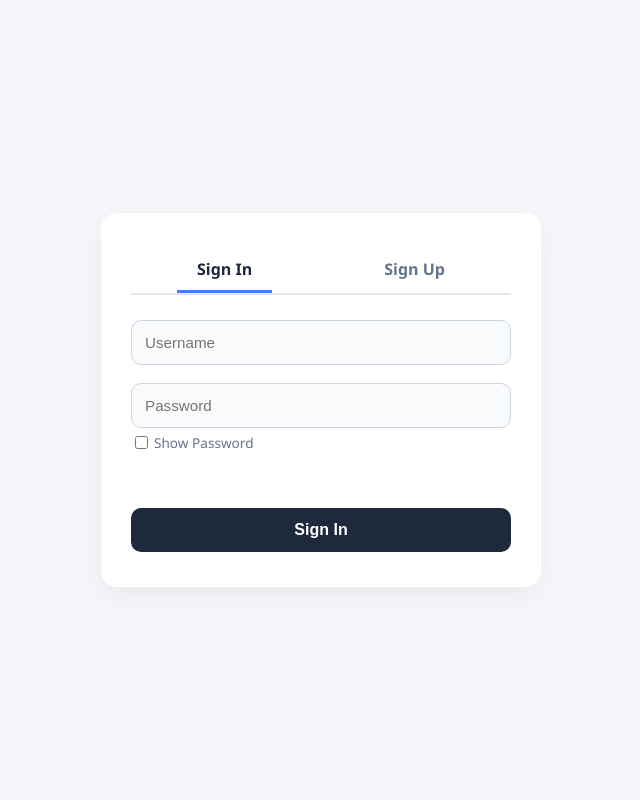
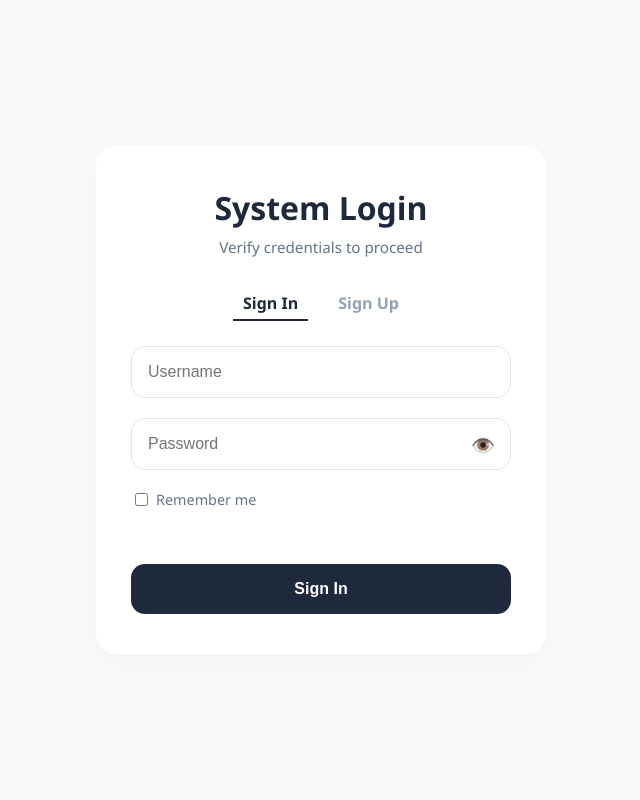
Before and after one commit to Alikhriasat/RootkitGuard, a Flask app: page /login in a window 1280 px wide. Shown: the whole page, without its empty margins (319-959 px from the left). Run offline with Flask 3, Linux system fonts and the light colour scheme.

Commit message:
Revamp login.html for improved UI and functionality

```diff
--- a/templates/login.html
+++ b/templates/login.html
@@ -3,11 +3,11 @@
 <head>
     <meta charset="UTF-8">
     <meta name="viewport" content="width=device-width, initial-scale=1.0">
-    <title>Authentication - RootkitGuard</title>
+    <title>System Login</title>
     <style>
         body {
             font-family: 'Segoe UI', Tahoma, Geneva, Verdana, sans-serif;
-            background-color: #f4f6f9;
+            background-color: #f8fafc;
             display: flex;
             justify-content: center;
             align-items: center;
@@ -16,91 +16,119 @@
         }
         .card {
             background: white;
-            padding: 35px 30px;
-            border-radius: 16px;
-            box-shadow: 0 10px 25px rgba(0,0,0,0.05);
+            padding: 40px 35px;
+            border-radius: 20px;
+            box-shadow: 0 10px 30px rgba(0,0,0,0.03);
             width: 380px;
             text-align: center;
         }
-        .tabs {
+        h2 {
+            color: #1e293b;
+            font-size: 2rem;
+            margin: 0 0 8px 0;
+        }
+        p.subtitle {
+            color: #64748b;
+            font-size: 0.95rem;
+            margin: 0 0 30px 0;
+        }
+        .auth-modes {
             display: flex;
-            justify-content: space-around;
+            justify-content: center;
+            gap: 20px;
             margin-bottom: 25px;
-            border-bottom: 2px solid #e2e8f0;
         }
-        .tab {
-            padding: 10px 20px;
+        .mode-btn {
+            font-size: 1rem;
+            font-weight: 600;
+            color: #94a3b8;
             cursor: pointer;
-            font-weight: bold;
-            color: #64748b;
+            padding: 5px 10px;
             transition: all 0.2s ease;
         }
-        .tab.active {
+        .mode-btn.active {
             color: #1e293b;
-            border-bottom: 3px solid #3b82f6;
+            border-bottom: 2px solid #1e293b;
         }
         .form-group {
-            margin-bottom: 18px;
+            margin-bottom: 20px;
+            position: relative;
             text-align: left;
         }
-        input {
+        input[type="text"], input[type="password"] {
             width: 100%;
-            padding: 13px;
-            border: 1px solid #cbd5e1;
-            border-radius: 10px;
+            padding: 16px;
+            border: 1px solid #e2e8f0;
+            border-radius: 14px;
             box-sizing: border-box;
-            font-size: 0.95rem;
-            background-color: #f8fafc;
+            font-size: 1rem;
+            color: #334155;
+            background-color: #fff;
+            transition: all 0.2s ease;
         }
         input:focus {
             outline: none;
-            border-color: #3b82f6;
-            background-color: #fff;
+            border-color: #cbd5e1;
         }
-        .show-pass-container {
+        /* أيقونة العين داخل حقل الباسوورد */
+        .password-toggle {
+            position: absolute;
+            right: 16px;
+            top: 50%;
+            transform: translateY(-50%);
+            cursor: pointer;
+            color: #94a3b8;
+            user-select: none;
+            font-size: 1.2rem;
+        }
+        .options-row {
             display: flex;
             align-items: center;
-            font-size: 0.85rem;
+            justify-content: flex-start;
+            margin-top: 12px;
             color: #64748b;
-            margin-top: 5px;
+            font-size: 0.9rem;
+        }
+        .options-row input {
+            margin-right: 8px;
             cursor: pointer;
         }
-        .show-pass-container input {
-            width: auto;
-            margin-right: 6px;
-            cursor: pointer;
-        }
-        button {
+        button.submit-btn {
             width: 100%;
-            padding: 13px;
+            padding: 16px;
             background: #1e293b;
             color: white;
             border: none;
-            border-radius: 10px;
+            border-radius: 14px;
             font-size: 1rem;
             cursor: pointer;
             font-weight: bold;
-            margin-top: 10px;
+            margin-top: 25px;
+            transition: background 0.2s ease;
         }
-        button:hover {
+        button.submit-btn:hover {
             background: #334155;
         }
-        #message-box {
+        #error-message-box {
             color: #ef4444;
             font-size: 0.85rem;
-            margin-top: 8px;
+            margin-top: 10px;
             font-weight: 600;
             text-align: left;
             min-height: 20px;
+            line-height: 1.4;
         }
     </style>
 </head>
 <body>
 
 <div class="card">
-    <div class="tabs">
-        <div class="tab active" id="loginTab" onclick="switchTab('login')">Sign In</div>
-        <div class="tab" id="registerTab" onclick="switchTab('register')">Sign Up</div>
+    <h2 id="mainTitle">System Login</h2>
+    <p class="subtitle" id="mainSubtitle">Verify credentials to proceed</p>
+
+    <div class="auth-modes">
+        <span class="mode-btn active" id="loginMode" onclick="setMode('login')">Sign In</span>
+        <span class="mode-btn" id="registerMode" onclick="setMode('register')">Sign Up</span>
     </div>
 
     <form id="authForm">
@@ -109,43 +137,53 @@
         </div>
         <div class="form-group">
             <input type="password" id="password" placeholder="Password" required>
-
-            <label class="show-pass-container">
-                <input type="checkbox" id="showPasswordToggle" onclick="togglePasswordVisibility()"> Show Password
-            </label>
-
-            <div id="message-box"></div>
+            <span class="password-toggle" onclick="togglePassword()">👁️</span>
         </div>
 
-        <button type="submit" id="submitBtn">Sign In</button>
+        <div class="options-row">
+            <label style="display: flex; align-items: center; cursor: pointer;">
+                <input type="checkbox" id="rememberMe"> Remember me
+            </label>
+        </div>
+
+        <div id="error-message-box"></div>
+
+        <button type="submit" class="submit-btn" id="actionBtn">Sign In</button>
     </form>
 </div>
 
 <script>
-let currentMode = 'login'; // الوضع الافتراضي هو تسجيل الدخول
+let authMode = 'login';
 
-function switchTab(mode) {
-    currentMode = mode;
-    document.getElementById('message-box').innerText = "";
+function setMode(mode) {
+    authMode = mode;
+    document.getElementById('error-message-box').innerText = "";
 
     if (mode === 'login') {
-        document.getElementById('loginTab').classList.add('active');
-        document.getElementById('registerTab').classList.remove('active');
-        document.getElementById('submitBtn').innerText = "Sign In";
+        document.getElementById('loginMode').classList.add('active');
+        document.getElementById('registerMode').classList.remove('active');
+        document.getElementById('mainTitle').innerText = "System Login";
+        document.getElementById('mainSubtitle').innerText = "Verify credentials to proceed";
+        document.getElementById('actionBtn').innerText = "Sign In";
     } else {
-        document.getElementById('registerTab').classList.add('active');
-        document.getElementById('loginTab').classList.remove('active');
-        document.getElementById('submitBtn').innerText = "Sign Up";
+        document.getElementById('registerMode').classList.add('active');
+        document.getElementById('loginMode').classList.remove('active');
+        document.getElementById('mainTitle').innerText = "Create Account";
+        document.getElementById('mainSubtitle').innerText = "Register your new system credentials";
+        document.getElementById('actionBtn').innerText = "Sign Up";
     }
 }
 
-// ميزة إظهار وإخفاء الباسوورد (Show Password)
-function togglePasswordVisibility() {
-    const passwordInput = document.getElementById('password');
-    if (passwordInput.type === "password") {
-        passwordInput.type = "text";
+// دالة إظهار وإخفاء كلمة المرور عند النقر على العين
+function togglePassword() {
+    const passwordField = document.getElementById('password');
+    const toggleIcon = document.querySelector('.password-toggle');
+    if (passwordField.type === 'password') {
+        passwordField.type = 'text';
+        toggleIcon.innerText = '🙈'; // تتغير الأيقونة عند الإظهار
     } else {
-        passwordInput.type = "password";
+        passwordField.type = 'password';
+        toggleIcon.innerText = '👁️';
     }
 }
 
@@ -154,15 +192,15 @@ document.getElementById('authForm').addEventListener('submit', function(e) {
 
     const username = document.getElementById('username').value;
     const password = document.getElementById('password').value;
-    const messageBox = document.getElementById('message-box');
+    const errorBox = document.getElementById('error-message-box');
 
-    messageBox.innerText = "";
-    messageBox.style.color = "#ef4444"; // افتراضي أحمر للأخطاء
+    errorBox.innerText = "";
+    errorBox.style.color = "#ef4444";
 
-    // تحديد المسار بناءً على التبويب المختار
-    const targetUrl = currentMode === 'login' ? '/login' : '/register';
+    // تحديد مسار الإرسال حسب الوضع الحالي لقفل الحساب أو إنشاء حساب جديد
+    const endpoint = authMode === 'login' ? '/login' : '/register';
 
-    fetch(targetUrl, {
+    fetch(endpoint, {
         method: 'POST',
         headers: { 'Content-Type': 'application/json' },
         body: JSON.stringify({ username: username, password: password })
@@ -170,19 +208,20 @@ document.getElementById('authForm').addEventListener('submit', function(e) {
     .then(res => res.json())
     .then(data => {
         if (data.status === 'success') {
-            if (currentMode === 'register') {
-                messageBox.style.color = "#22c55e"; // أخضر للنجاح
-                messageBox.innerText = data.message + " Redirecting...";
+            if (authMode === 'register') {
+                errorBox.style.color = "#22c55e"; // لون أخضر عند نجاح التسجيل
+                errorBox.innerText = data.message + " Redirecting...";
                 setTimeout(() => { window.location.href = '/dashboard'; }, 1500);
             } else {
                 window.location.href = '/dashboard';
             }
         } else {
-            messageBox.innerText = data.message;
+            // إظهار الرسالة بدقة للمستخدم (سواء الباسوورد غلط، شروط ناقصة، أو عداد الثواني)
+            errorBox.innerText = data.message;
         }
     })
     .catch(err => {
-        messageBox.innerText = "Connection error. Please try again.";
+        errorBox.innerText = "Server connection issue. Please check again.";
     });
 });
 </script>
```
